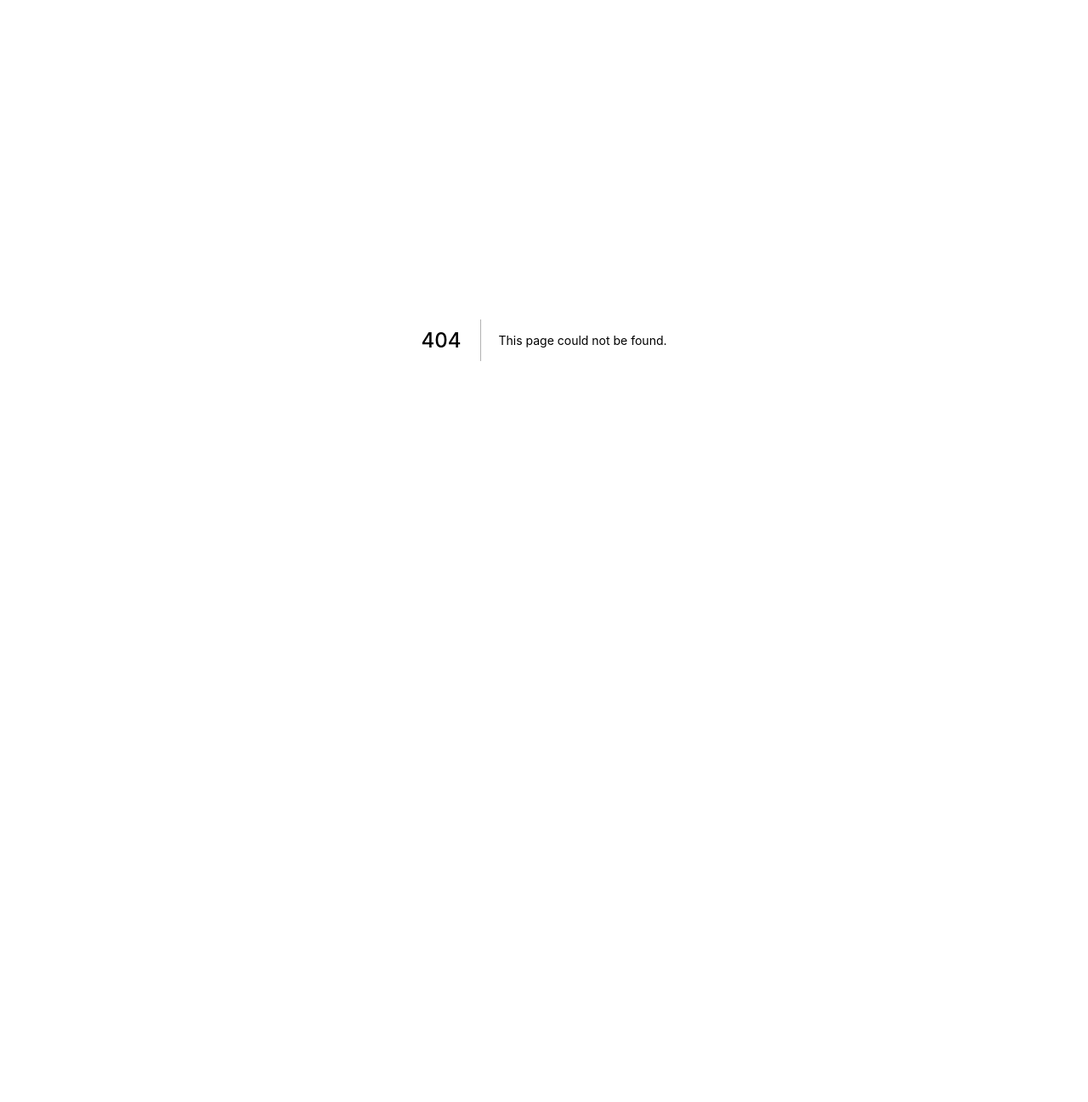
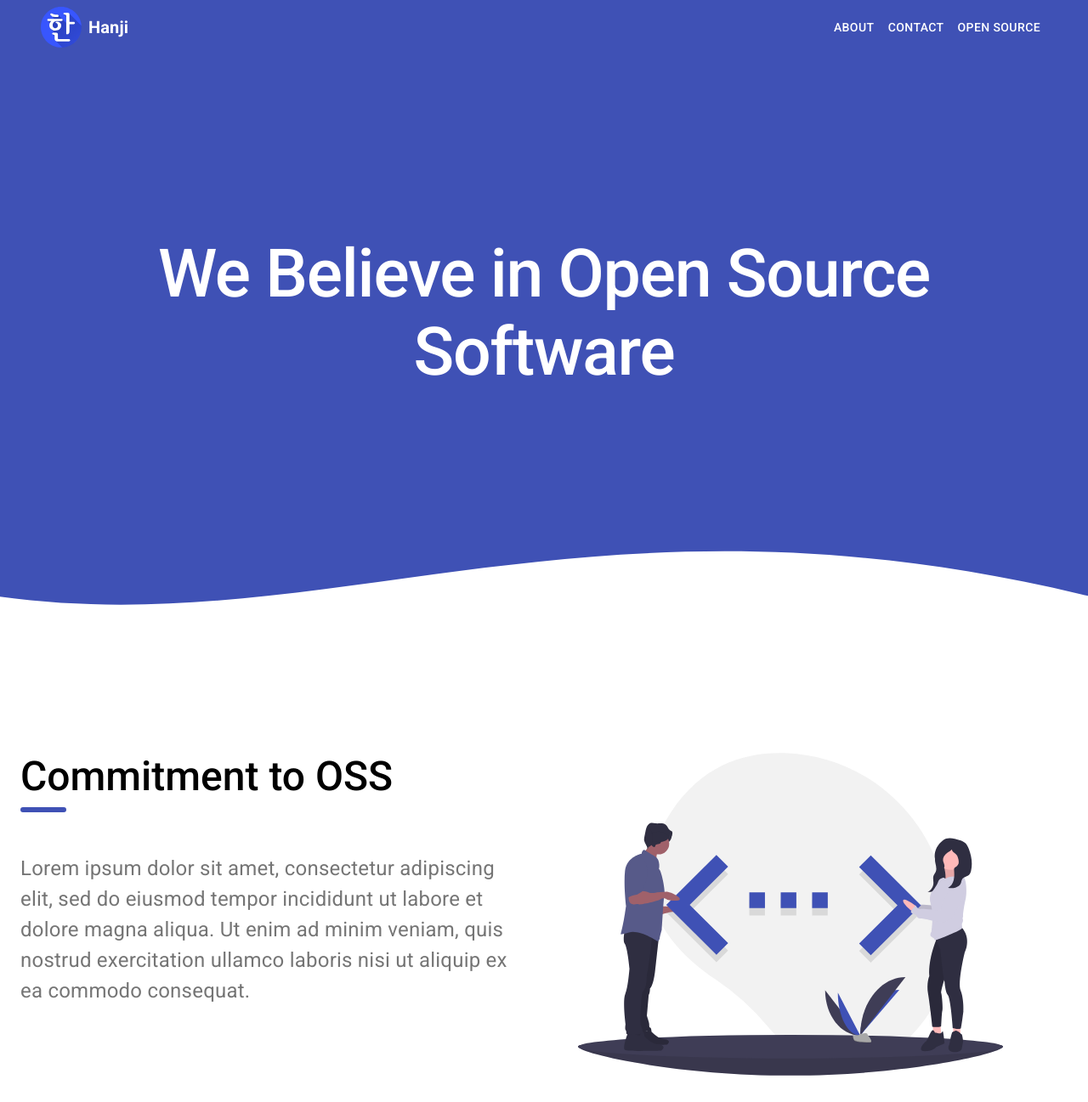
Before and after one commit to 494Studios/Hanji-website, a Next.js app: page /oss in a window 1280 px wide. Before the commit this address had no page. Shown: the top 1297 px of the page at 85% size. Before the commit the page ends 800 px from the top, so only its background shows below. Built offline with nearby package versions, Linux system fonts and the light colour scheme.

Commit message:
Created Open Source page

```diff
--- a/components/FooterSection.tsx
+++ b/components/FooterSection.tsx
@@ -19,7 +19,7 @@ const FooterSection: FC = () => {
               </Link>
             </Grid>
             <Grid item>
-              <Link color="inherit" href="#">
+              <Link color="inherit" href="/oss">
                 Commitment to Open Source
               </Link>
             </Grid>
--- a/components/ScrollAppBar.tsx
+++ b/components/ScrollAppBar.tsx
@@ -61,7 +61,9 @@ const ScrollAppBar: FC = () => {
                   About
                 </Button>
                 <Button color="inherit">Contact</Button>
-                <Button color="inherit">Open Source</Button>
+                <Button color="inherit" href="/oss">
+                  Open Source
+                </Button>
               </>
             ) : (
               <>
@@ -84,7 +86,9 @@ const ScrollAppBar: FC = () => {
                     <MenuItem onClick={handleClose}>About</MenuItem>
                   </Link>
                   <MenuItem onClick={handleClose}>Contact</MenuItem>
-                  <MenuItem onClick={handleClose}>Open Source</MenuItem>
+                  <Link href="/oss" color="inherit" underline="none">
+                    <MenuItem onClick={handleClose}>Open Source</MenuItem>
+                  </Link>
                 </Menu>
               </>
             )}
--- /dev/null
+++ b/pages/oss.tsx
@@ -0,0 +1,69 @@
+import {
+  ContentContainer,
+  FooterSection,
+  Header,
+  HeroSection,
+  ScrollAppBar,
+  StyleSheet,
+} from '@components';
+import { Box, Container, Grid, Typography } from '@material-ui/core';
+import { grey } from '@material-ui/core/colors';
+import React, { FC } from 'react';
+import Image from 'next/image';
+
+const OSSPage: FC = () => {
+  return (
+    <div style={{ overflowX: 'hidden', margin: -8 }}>
+      <ScrollAppBar />
+      <HeroSection>
+        <Container maxWidth="md" style={styles.container}>
+          <Typography variant="h1" align="center">
+            We Believe in Open Source Software
+          </Typography>
+        </Container>
+      </HeroSection>
+      <ContentContainer backgroundColor={'white'}>
+        <Grid item xs={12} md={6} style={styles.centered}>
+          <Header>Commitment to OSS</Header>
+          <Box mt={5} pb={16}>
+            <Typography variant="body1" color="textSecondary">
+              Lorem ipsum dolor sit amet, consectetur adipiscing elit, sed do
+              eiusmod tempor incididunt ut labore et dolore magna aliqua. Ut
+              enim ad minim veniam, quis nostrud exercitation ullamco laboris
+              nisi ut aliquip ex ea commodo consequat.
+            </Typography>
+          </Box>
+        </Grid>
+        <Grid item xs={12} md={6}>
+          <Image
+            src="/oss-graphic.svg"
+            width={500}
+            height={380}
+            quality={100}
+          />
+        </Grid>
+      </ContentContainer>
+      <Box pt={16} pb={16} bgcolor={grey[100]}>
+        <Container>
+          <Header>Source Code</Header>
+        </Container>
+      </Box>
+      <FooterSection />
+    </div>
+  );
+};
+
+const styles: StyleSheet = {
+  centered: {
+    display: 'flex',
+    alignContent: 'center',
+    flexDirection: 'column',
+  },
+  container: {
+    display: 'flex',
+    alignItems: 'center',
+    position: 'relative',
+  },
+};
+
+export default OSSPage;
```
